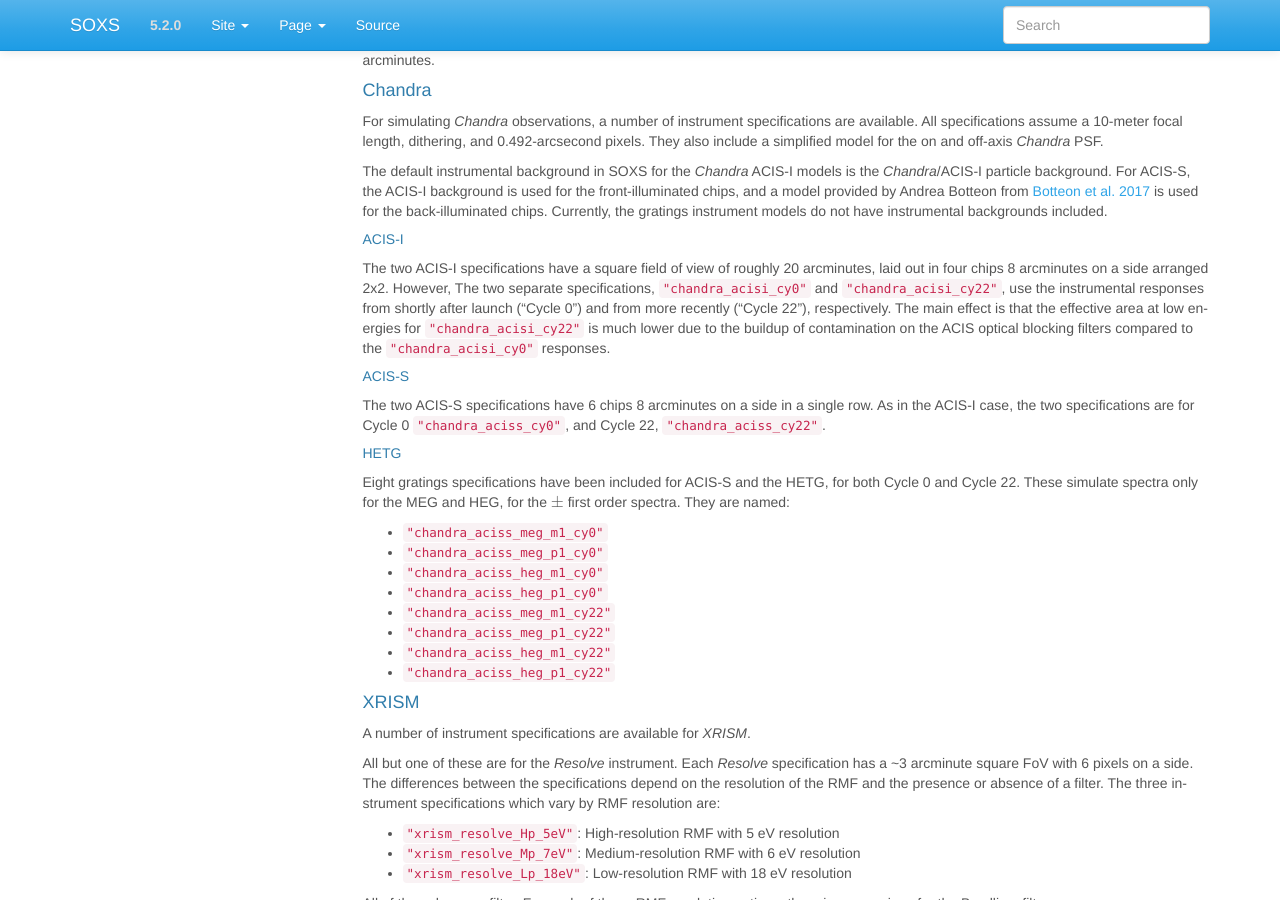
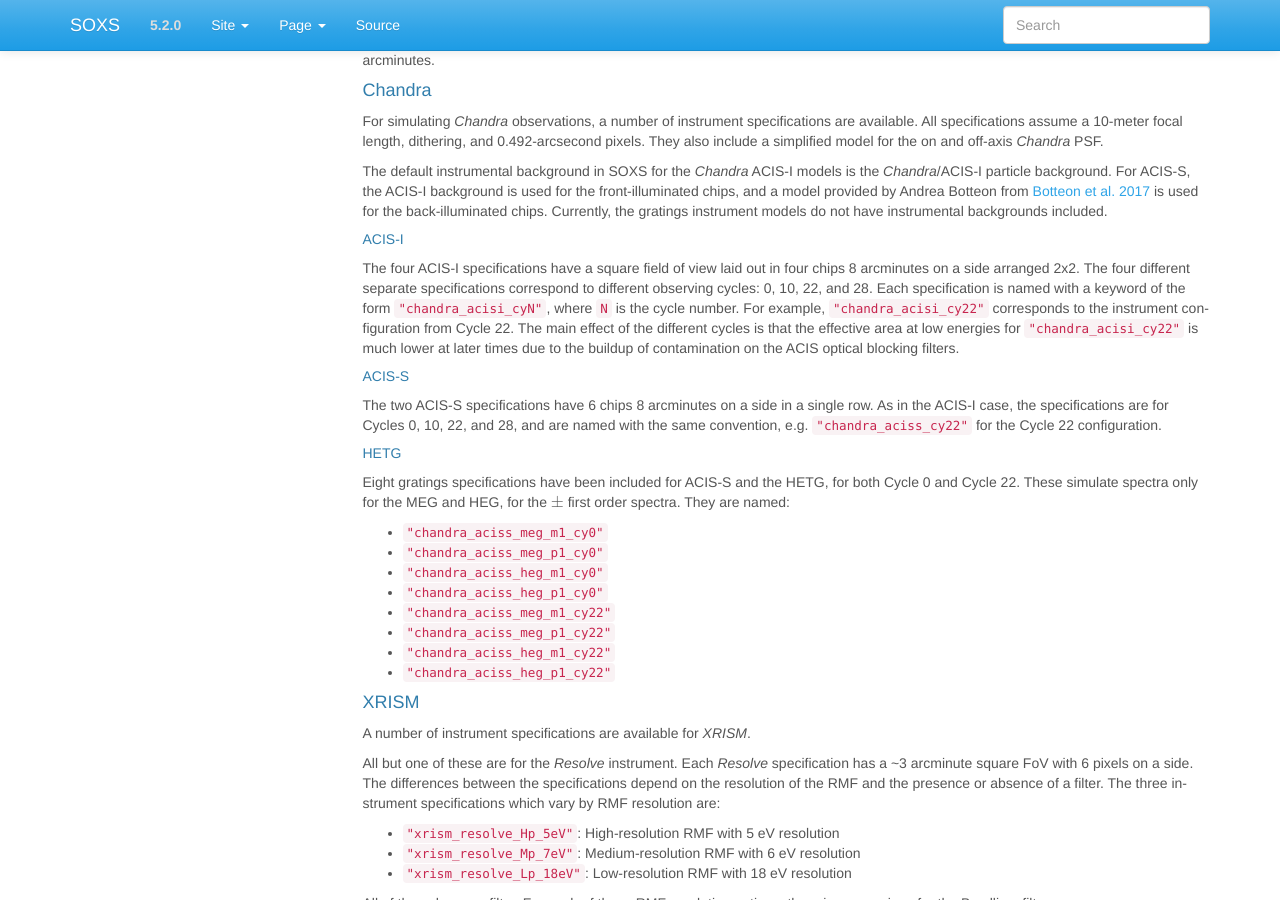
Before and after one commit to lynx-x-ray-observatory/soxs, a Sphinx documentation site: the page built from doc/source/users_guide/instrument.rst, in a window 1280 px wide and 900 px high, scrolled down 1530 px. Built offline with Sphinx 7.4.7, drawn with Linux system fonts in a browser that asks for light colours.

Commit message:
More Chandra/ACIS specifications

```diff
--- a/doc/source/users_guide/instrument.rst
+++ b/doc/source/users_guide/instrument.rst
@@ -134,21 +134,23 @@ models do not have instrumental backgrounds included.
 ACIS-I
 ######
 
-The two ACIS-I specifications have a square field of view of roughly 20
-arcminutes, laid out in four chips 8 arcminutes on a side arranged 2x2. However,
-The two separate specifications, ``"chandra_acisi_cy0"`` and
-``"chandra_acisi_cy22"``, use the instrumental responses from shortly after
-launch ("Cycle 0") and from more recently ("Cycle 22"), respectively. The main
-effect is that the effective area at low energies for ``"chandra_acisi_cy22"``
-is much lower due to the buildup of contamination on the ACIS optical blocking
-filters compared to the ``"chandra_acisi_cy0"`` responses.
+The four ACIS-I specifications have a square field of view laid out in four
+chips 8 arcminutes on a side arranged 2x2. The four different separate
+specifications correspond to different observing cycles: 0, 10, 22, and 28.
+Each specification is named with a keyword of the form ``"chandra_acisi_cyN"``,
+where ``N`` is the cycle number. For example, ``"chandra_acisi_cy22"`` corresponds
+to the instrument configuration from Cycle 22. The main effect of the different
+cycles is that the effective area at low energies for ``"chandra_acisi_cy22"``
+is much lower at later times due to the buildup of contamination on the ACIS
+optical blocking filters.
 
 ACIS-S
 ######
 
 The two ACIS-S specifications have 6 chips 8 arcminutes on a side in a single
-row. As in the ACIS-I case, the two specifications are for Cycle 0
-``"chandra_aciss_cy0"``, and Cycle 22, ``"chandra_aciss_cy22"``.
+row. As in the ACIS-I case, the specifications are for Cycles 0, 10, 22, and 28,
+and are named with the same convention, e.g. ``"chandra_aciss_cy22"`` for the
+Cycle 22 configuration.
 
 HETG
 ####
```
Also changed, not shown: doc/source/changelog.rst (+8 -0 lines), 2 other files.
